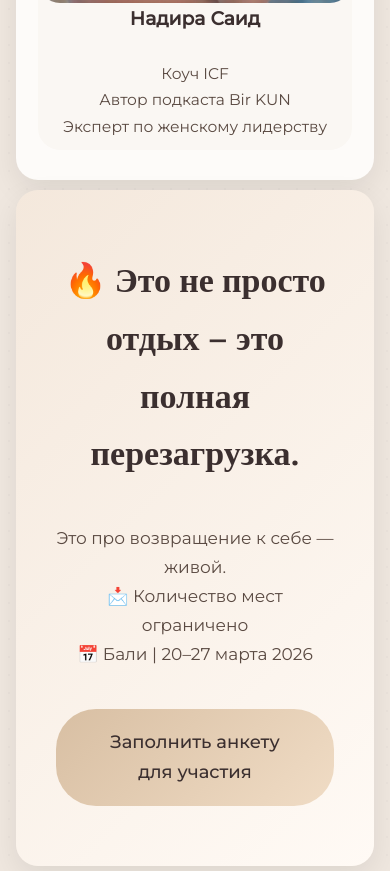
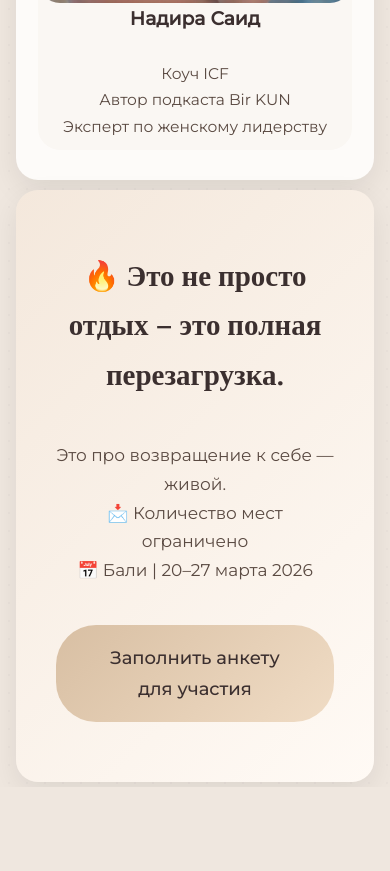
Before and after one commit to cliudi/taplink, a plain HTML site: page index.html in a window 390 px wide. Shown: the part 6012-6883 px from the top of the page. After the commit the page ends 6799 px from the top, so only its background shows below. Drawn offline with nearby package versions, Linux system fonts and the light colour scheme.

Commit message:
Enhance styles and mobile layout for coach sections

```diff
--- a/index.html
+++ b/index.html
@@ -452,7 +452,7 @@ body {
 }
 
 .final-block h2 {
-  font-size: 34px;
+  font-size: 29px;
 }
 
 .final-block p {
```
